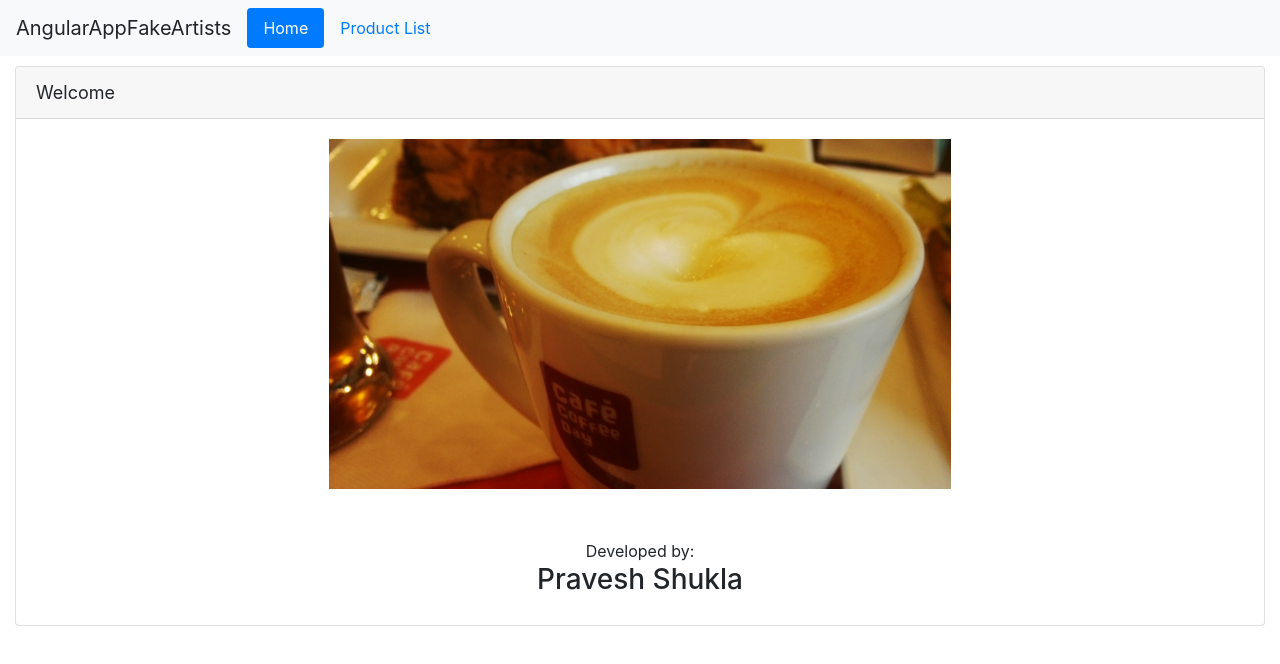
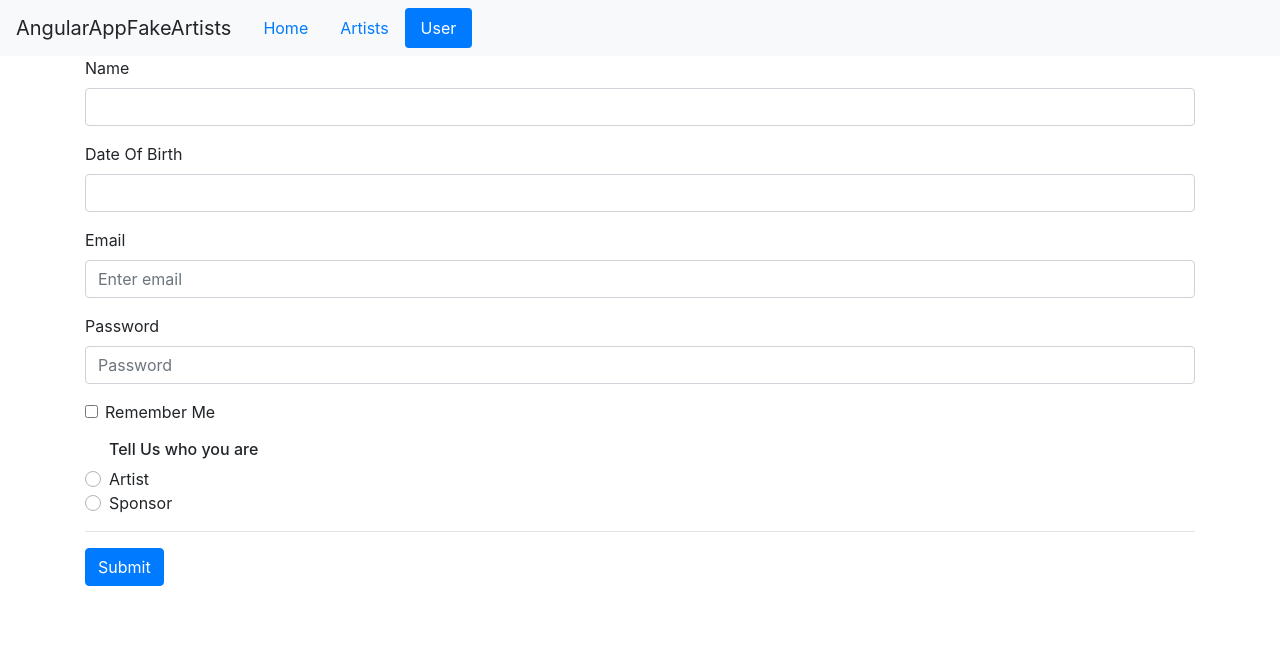
Before and after one commit to Pravesh214/AngularAppFakeArtists, an Angular app: page /user in a window 1280 px wide. Before the commit this address led to /welcome. Shown: the top 664 px of the page. Built offline with nearby package versions, Linux system fonts and the light colour scheme.

Commit message:
inbetween commit

```diff
--- a/src/app/app-routing.module.ts
+++ b/src/app/app-routing.module.ts
@@ -1,9 +1,11 @@
 import { NgModule } from '@angular/core';
 import { Routes, RouterModule } from '@angular/router';
 import { WelcomeComponent } from './home/welcome.component';
+import { UserComponent } from './user/user.component';
 
 const routes: Routes = [
       {path:'welcome', component:WelcomeComponent},
+      {path:'user', component:UserComponent},
       {path:'', redirectTo:'welcome', pathMatch:'full'},
       {path:'**', redirectTo:'welcome', pathMatch:'full'}
 ];
--- a/src/app/app.component.html
+++ b/src/app/app.component.html
@@ -2,7 +2,8 @@
     <a class='navbar-brand'>{{pageTitle}}</a>
     <ul class='nav nav-pills'>
       <li><a class='nav-link' routerLinkActive='active' [routerLink]="['/welcome']">Home</a></li>
-      <li><a class='nav-link' routerLinkActive='active' [routerLink]="['/artists']">Product List</a></li>
+      <li><a class='nav-link' routerLinkActive='active' [routerLink]="['/artists']">Artists</a></li>
+      <li><a class='nav-link' routerLinkActive='active' [routerLink]="['/user']">User</a></li>
     </ul>
 </nav>
 <div class='container-fluid'>
--- a/src/app/app.module.ts
+++ b/src/app/app.module.ts
@@ -5,11 +5,13 @@ import { AppComponent } from './app.component';
 import { WelcomeComponent } from './home/welcome.component';
 import { ArtistModule } from './artist/artist.module';
 import { AppRoutingModule } from './app-routing.module';
+import { UserComponent } from './user/user.component';
 
 @NgModule({
   declarations: [
     AppComponent,
-    WelcomeComponent
+    WelcomeComponent,
+    UserComponent
   ],
   imports: [
     BrowserModule,
--- a/src/app/artist/artist-view.component.html
+++ b/src/app/artist/artist-view.component.html
@@ -2,12 +2,35 @@
     <div class="card-header">
         {{pageTitle}}
     </div>
-    <div class="card-body">
-        <div class="container-fluid">
-            artist id = {{id}}
+    <div class='card-body'>
+        <div class='row'>
+          <div class='col-md-8'>
+            <div class='row'>
+              <div class='col-md-4'>ID:</div>
+              <div class='col-md-8'>{{artist.Id}}</div>
+            </div>
+            <div class='row'>
+              <div class='col-md-4'>Name:</div>
+              <div class='col-md-8'>{{artist.Name}}</div>
+            </div>
+            <div class='row'>
+              <div class='col-md-4'>Age:</div>
+              <div class='col-md-8'>{{artist.Age}}</div>
+            </div>
+            <div class='row'>
+              <div class='col-md-4'>City:</div>
+              <div class='col-md-8'>{{artist.City}}</div>
+            </div>
+            <div class='row'><hr>
+            </div>
+            <div class='row'>
+                <div class='col-md-4'>
+                    <button class="btn btn-outline-secondary" (click)='onBack()' style="widows: 80px;">
+                        <i class="fa fa-chevron-left">Back</i>
+                    </button>
+                </div>
+            </div>
+          </div>
         </div>
-        <button class="btn btn-outline-secondary" (click)='onBack()' style="widows: 80px;">
-                <i class="fa fa-chevron-left">Back</i>
-        </button>
-    </div>
+      </div>
 </div>
--- a/src/app/artist/artist-view.component.ts
+++ b/src/app/artist/artist-view.component.ts
@@ -1,26 +1,39 @@
 import { Component, OnInit } from '@angular/core';
 import { IArtist } from './artist';
 import { ActivatedRoute, Router } from '@angular/router';
+import { ArtistService } from './artist.service';
 
 @Component({
     templateUrl:'./artist-view.component.html'
 })
+
 export class ArtistViewComponent implements OnInit{
+
+    pageTitle = 'Artist View';
+    errorMessage = '';
+    artist: IArtist | undefined;
+
     ngOnInit() {
-        let id = +this.route.snapshot.paramMap.get('id');
-        this.pageTitle += `: ${id}`;
-        this.id = `${id}`;
+        const param = this.route.snapshot.paramMap.get('id');
+        if (param) {
+        const id = +param;
+        this.getArtist(id);
+        }
     }
 
-    pageTitle:string = "Artist View";
-    artist : IArtist;
-    id:string;
-
     constructor(private route:ActivatedRoute,
-                private router:Router){
+                private router:Router,
+                private artistService:ArtistService){
     }
 
     onBack(): void{
         this.router.navigate(['/artists']);
     }
+
+    getArtist(id: number) {
+        this.artistService.getArtist(id).subscribe(
+            artist => this.artist=artist,
+            error => this.errorMessage=<any>error
+        );
+    }
 }
--- a/src/app/artist/artist.service.ts
+++ b/src/app/artist/artist.service.ts
@@ -2,7 +2,7 @@ import { Injectable } from '@angular/core';
 import { IArtist } from './artist';
 import { HttpClient, HttpErrorResponse } from '@angular/common/http';
 import { Observable, throwError } from 'rxjs';
-import { tap, catchError} from 'rxjs/operators'
+import { tap, catchError, map} from 'rxjs/operators'
 
 @Injectable({
     providedIn:'root'
@@ -21,6 +21,12 @@ export class ArtistService{
         );
     }
 
+    getArtist(id: number): Observable<IArtist | undefined> {
+        return this.getArtists().pipe(
+          map((artists: IArtist[]) => artists.find(a => a.Id === id))
+        );
+      }
+
     private hadleError(err: HttpErrorResponse){
         let errorMessage = '';
         if (err.error instanceof ErrorEvent){
--- a/src/app/shared/shared.module.ts
+++ b/src/app/shared/shared.module.ts
@@ -1,7 +1,6 @@
 import { NgModule } from '@angular/core';
 import { CommonModule } from '@angular/common';
 import { FormsModule } from '@angular/forms';
-import { ArtistViewComponent } from '../artist/artist-view.component';
 
 @NgModule({
   declarations: [],
--- /dev/null
+++ b/src/app/user/user.component.html
@@ -0,0 +1,42 @@
+<div class="container">
+  <form >
+    <div class="form-group">
+      <label for="Name">Name</label>
+      <input type="text" class="form-control" id="name" >
+    </div>
+
+    <div class="form-group">
+        <label for="Name">Date Of Birth</label>
+        <input type="datetime" class="form-control" id="dateofbirth">
+      </div>
+
+    <div class="form-group">
+      <label for="email">Email</label>
+      <input type="email" class="form-control" id="emailAddress" aria-describedby="emailHelp" placeholder="Enter email">
+    </div>
+
+    <div class="form-group">
+      <label for="password">Password</label>
+      <input type="password" class="form-control" id="password" placeholder="Password">
+    </div>
+
+    <div class="form-group form-check">
+      <input type="checkbox" class="form-check-input" id="RememberMe">
+      <label class="form-check-label" for="exampleCheck1">Remember Me</label>
+    </div>
+
+    <div class="custom-control custom-radio">
+      <h6>Tell Us who you are</h6>
+        <input type="radio" id="User" name="customRadio" class="custom-control-input">
+        <label class="custom-control-label" for="customRadioArtist">Artist</label>
+    </div>
+
+    <div class="custom-control custom-radio">
+        <input type="radio" id="Vendor" name="customRadio" class="custom-control-input">
+        <label class="custom-control-label" for="customRadioSponsor">Sponsor</label>
+    </div>
+
+    <hr/>
+      <button type="submit" class="btn btn-primary">Submit</button>
+  </form>
+</div>
--- /dev/null
+++ b/src/app/user/user.component.ts
@@ -0,0 +1,14 @@
+import { Component, OnInit } from '@angular/core';
+
+@Component({
+  templateUrl: './user.component.html',
+  styleUrls: ['./user.component.css']
+})
+export class UserComponent implements OnInit {
+
+  constructor() { }
+
+  ngOnInit() {
+  }
+
+}
```
Also changed, not shown: src/app/artist/artist.module.ts (line endings or trailing spaces), src/app/home/welcome.component.ts (line endings or trailing spaces), src/app/user/user.component.css (added), 2 other files (tests, documents, lock files or other folders).
